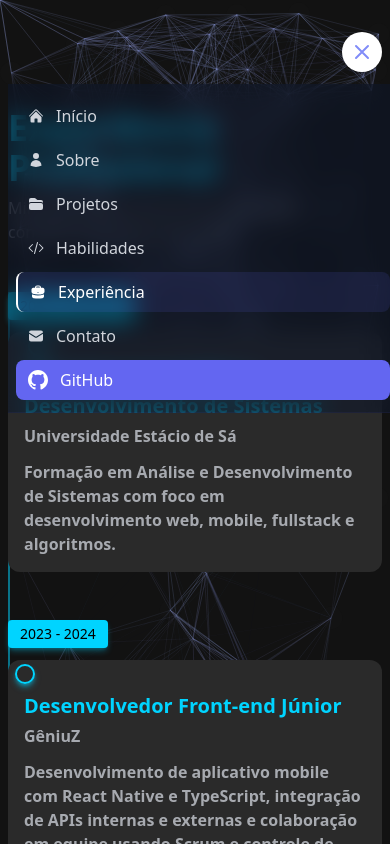
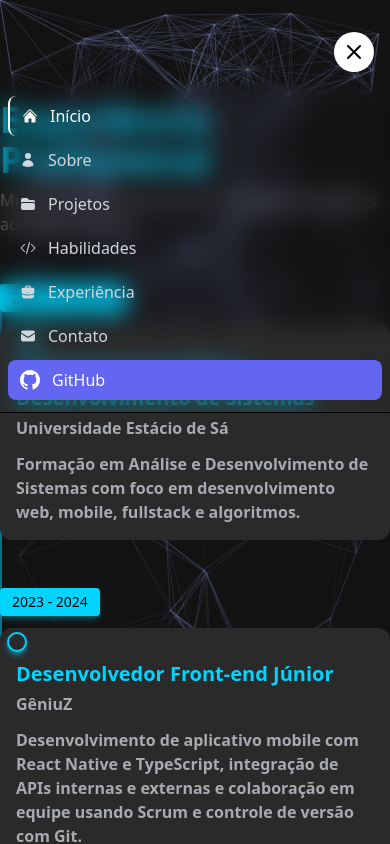
Before and after one commit to MaykGomes92/meu-portfolio, a Next.js app: page /experiencia in a window 390 px wide. Both pictures are taken after a click on the button "Abrir menu". Shown: the top 844 px of the page. Built offline with nearby package versions, Linux system fonts and the light colour scheme.

Commit message:
Revert "."
This reverts commit 01413a12a25b9bc1332ac2438fe2fc263216991f.

```diff
--- a/src/app/contato/page.jsx
+++ b/src/app/contato/page.jsx
@@ -196,7 +196,7 @@ export default function Page() {
                 whileHover={{ scale: 1.05, boxShadow: '0 0 25px rgba(0, 212, 255, 0.6)' }}
               >
                 <div className="w-12 h-12 bg-[#00D4FF20] rounded-full flex items-center justify-center mb-4">
-                  <svg  className="w-6 h-6 text-neon-blue" fill="none" viewBox="0 0 24 24" stroke="currentColor">
+                  <svg className="w-6 h-6 text-neon-blue" fill="none" viewBox="0 0 24 24" stroke="currentColor">
                     <path strokeLinecap="round" strokeLinejoin="round" strokeWidth={2} d="M3 8l7.89 5.26a2 2 0 002.22 0L21 8M5 19h14a2 2 0 002-2V7a2 2 0 00-2-2H5a2 2 0 00-2 2v10a2 2 0 002 2z" />
                   </svg>
                 </div>
@@ -215,7 +215,7 @@ export default function Page() {
                 whileHover={{ scale: 1.05, boxShadow: '0 0 25px rgba(0, 212, 255, 0.6)' }}
               >
                 <div className="w-12 h-12 bg-[#00D4FF20] rounded-full flex items-center justify-center mb-4">
-                  <svg  className="w-6 h-6 text-neon-blue" fill="currentColor" viewBox="0 0 24 24">
+                  <svg className="w-6 h-6 text-neon-blue" fill="currentColor" viewBox="0 0 24 24">
                     <path d="M20.447 20.452h-3.554v-5.569c0-1.328-.027-3.037-1.852-3.037-1.853 0-2.136 1.445-2.136 2.939v5.667H9.351V9h3.414v1.561h.046c.477-.9 1.637-1.85 3.37-1.85 3.601 0 4.267 2.37 4.267 5.455v6.286zM5.337 7.433c-1.144 0-2.063-.926-2.063-2.065 0-1.138.92-2.063 2.063-2.063 1.14 0 2.064.925 2.064 2.063 0 1.139-.925 2.065-2.064 2.065zm1.782 13.019H3.555V9h3.564v11.452zM22.225 0H1.771C.792 0 0 .774 0 1.729v20.542C0 23.227.792 24 1.771 24h20.454C23.2 24 24 23.227 24 22.271V1.729C24 .774 23.2 0 22.225 0z" />
                   </svg>
                 </div>
--- a/src/app/experiencia/page.jsx
+++ b/src/app/experiencia/page.jsx
@@ -53,7 +53,7 @@ export default function Experiencia() {
       <>
         <PageTransicao />
         <ParticlesComponent id="particles" />
-        <motion.div className='relative z-30 flex flex-col h-[100vh] p-2 md:p-0'
+        <motion.div className='relative z-30 flex flex-col h-[100vh]'
           animate={{ opacity: 1, y: 20 }}
           initial={{ opacity: 0, y: 0 }}
           transition={{ duration: .6, delay: 1.5 }}
--- a/src/app/habilidades/page.jsx
+++ b/src/app/habilidades/page.jsx
@@ -14,7 +14,7 @@ export default function Habilidades() {
   React.useEffect(() => {
     const timer = setTimeout(() => {
       setUpdateLoad(false);
-    }, 1700);
+    }, 1000);
 
     return () => clearTimeout(timer);
   }, []);
@@ -31,7 +31,7 @@ export default function Habilidades() {
       <>
         <PageTransicao />
         <ParticlesComponent id="particles" />
-        <motion.div className='relative z-20 flex flex-col md:justify-center mt-12 p-2 h-[100vh] md:mt-0 md:p-0'
+        <motion.div className='relative z-20 flex flex-col justify-center h-[100vh]'
           animate={{ opacity: 1, }}
           initial={{ opacity: 0 }}
           transition={{ duration: .6, delay: 0.8 }}
--- a/src/app/projetos/page.jsx
+++ b/src/app/projetos/page.jsx
@@ -8,7 +8,6 @@ import ProjectCard from './ProjectCard';
 import Loading from '@/components/Loading';
 import Sidebar from '@/components/Sidebar/Sidebar'
 import PageTransicao from '@/components/PageTransicao/PageTransicao';
-import ParticlesComponent from '@/components/particles';
 const categories = ['All', 'Web', 'Mobile', 'UI/UX', '3D', 'Backend']
 
 const projects = [
@@ -19,7 +18,7 @@ const projects = [
     image: '/global-series.jpg',
     category: ['ReactJs', 'StyledComponents', 'Javascript', 'Web'],
     technologies: ['React', 'Three.js', 'TailwindCSS'],
-    github: 'https://github.com/MaykGomes92',
+    github: 'https://global-series.vercel.app/',
     demo: 'https://www.linkedin.com/in/mayk-gomes-11b86222b/',
     featured: true,
   },
@@ -113,8 +112,7 @@ export default function Projetos() {
     return (
       <>
         <PageTransicao />
-        <ParticlesComponent id="particles"/>
-        <motion.div className='relative pt-20 min-h-[100vh] max-w-[100vw] m-auto md:pb-0 z-[4]'
+        <motion.div className='pt-20 bg-[#121212] min-h-[100vh] max-w-[100vw] m-auto md:pb-0'
           animate={{ opacity: 1, }}
           initial={{ opacity: 0 }}
           transition={{ duration: .6, delay: 0.8 }}
@@ -193,7 +191,7 @@ export default function Projetos() {
           </div>
 
           {/* Projects Grid */}
-          <div className="grid grid-cols-1 md:grid-cols-2 lg:grid-cols-3 gap-y-10 p-8 items-center justify-items-center w-[80%] m-auto">
+          <div className="grid grid-cols-1 md:grid-cols-2 lg:grid-cols-3 gap-y-10 p-8 items-center justify-items-center md:w-[80%] w-[100%] m-auto">
             <AnimatePresence>
               {filteredProjects.length > 0 ? (
                 filteredProjects.map((project) => (
--- a/src/app/sobre/page.jsx
+++ b/src/app/sobre/page.jsx
@@ -20,7 +20,7 @@ export default function Sobre() {
   React.useEffect(() => {
     const timer = setTimeout(() => {
       setUpdateLoad(false);
-    }, 1300);
+    }, 1000);
 
     return () => clearTimeout(timer);
   }, []);
@@ -81,7 +81,7 @@ export default function Sobre() {
       <>
         <PageTransicao />
         <ParticlesComponent id="particles" />
-        <motion.div className='relative pt-30 max-w-[100vw] m-auto md:pb-0 pb-8 z-[4]'
+        <motion.div className='relative pt-30 max-w-[100vw] m-auto md:pb-0 pb-8 z-[2]'
           animate={{ opacity: 1, }}
           initial={{ opacity: 0 }}
           transition={{ duration: .6, delay: 0.8 }}
--- a/src/components/Header/Header.jsx
+++ b/src/components/Header/Header.jsx
@@ -54,8 +54,6 @@ const Navbar = ({ activePage = "/" }) => {
   const [isOpen, setIsOpen] = useState(false);
   const [scrolled, setScrolled] = useState(false);
   const [activeSection, setActiveSection] = useState(activePage);
-  const [isActive, setIsActive] = React.useState(usePathname())
-
 
   useEffect(() => {
     const handleScroll = () => {
@@ -92,7 +90,7 @@ const Navbar = ({ activePage = "/" }) => {
       animate="visible"
       className={`fixed  top-0 w-full z-99 transition-all duration-300 ease-in-out hover:scale-105${
         scrolled
-          ? "bg-[#0f172a80] backdrop-blur-md shadow-md border-b border-[#2775e410]"
+          ? "bg-secondary-900/80 backdrop-blur-md shadow-md border-b border-primary-500/10"
           : "bg-transparent"
       }`}
     >
@@ -103,7 +101,7 @@ const Navbar = ({ activePage = "/" }) => {
             <Link href="/" legacyBehavior>
               <a className="flex items-center gap-2 group">
                 <div className="hidden sm:block">
-                  <h2 className="text-sm font-semibold text-white group-hover:text-[#a5b4fc] transition-colors hover:text-[#909dda]">Portfolio</h2>
+                  <h2 className="text-sm font-semibold text-white group-hover:text-primary-300 transition-colors hover:text-[#909dda]">Portfolio</h2>
                   <span className="text-xs font-medium text-[#909dda]">Desenvolvedor Front-end</span>
                 </div>
               </a>
@@ -119,13 +117,14 @@ const Navbar = ({ activePage = "/" }) => {
               className="flex items-center space-x-1"
             >
               {navItems.map((item) => {
+                const isActive = usePathname() === item.path;
 
                 return (
                   <motion.li key={item.name} variants={itemVariants}>
                     <Link href={item.path} legacyBehavior>
                       <a
                         className={`flex items-center px-3 py-2 text-sm font-medium rounded-full transition-all ${
-                          isActive === item.path
+                          isActive
                             ? "text-white  border-l-[3px] border-purple-padrao"
                             : "text-gray-300 hover:text-white hover:bg-primary-500/5"
                         }`}
@@ -161,7 +160,7 @@ const Navbar = ({ activePage = "/" }) => {
 
           <button
             type="button"
-            className="md:hidden p-2 cursor-pointer rounded-full bg-white text-[#818cf8] hover:text-white hover:bg-purple-padrao transition delay-50 duration-300 ease-in-out"
+            className="md:hidden p-2 cursor-pointer rounded-full bg-white text-primary-400 hover:text-white hover:bg-purple-padrao transition delay-50 duration-300 ease-in-out"
             onClick={() => setIsOpen(!isOpen)}
             aria-expanded={isOpen}
           >
@@ -186,7 +185,7 @@ const Navbar = ({ activePage = "/" }) => {
             animate={{ opacity: 1, height: "auto" }}
             exit={{ opacity: 0, height: 0 }}
             transition={{ duration: 0.3, ease: [0.22, 1, 0.36, 1] }}
-            className="md:hidden bg-[#0f172a95] backdrop-blur-md border-b border-[#6366f110]"
+            className="md:hidden bg-secondary-900/95 backdrop-blur-md border-b border-primary-500/10"
           >
             <div className="px-2 py-3 space-y-1 z-[99]">
               {navItems.map((item) => (
@@ -197,9 +196,9 @@ const Navbar = ({ activePage = "/" }) => {
                 >
                   <a
                     className={`flex items-center px-3 py-2 text-base font-medium rounded-lg ${
-                      isActive === item.path
-                        ? "text-white bg-[#6366f120] border-l-2 border-[##6366f1]"
-                        : "text-gray-300 hover:text-white hover:bg-[#6366f110]"
+                      activeSection === item.path
+                        ? "text-white bg-primary-500/20 border-l-2 border-primary-500"
+                        : "text-gray-300 hover:text-white hover:bg-primary-500/10"
                     }`}
                     onClick={() => {
                       setActiveSection(item.path);
--- a/src/components/PageTransicao/PageTransicao.jsx
+++ b/src/components/PageTransicao/PageTransicao.jsx
@@ -1,19 +1,15 @@
 'use client'
 import React from 'react'
-import { motion } from 'framer-motion'
+import {motion} from 'framer-motion'
 export default function PageTransicao() {
   return (
-    <motion.div className='bg-dark-black w-[99vw] h-[100vh] absolute top-0 left-0 z-10'
-      initial={{ width: '99vw', height:'100vh' }}
-      animate={{  width: '0vw', height:'0vh' }}
+    <div className='bg-dark-black w-[99vw] h-[100vh] absolute top-0 left-0 -z-5'>
+      <motion.div className="w-8 h-[100vh] bg-purple-500/30 shadow absolute top-0 left-0 blur-[12px]"
+      initial={{ opacity: 0, x: '0vw' }}
+      animate={{ opacity: [0, 0.4, 0.6, 0.8, 1, 0], x: '99vw', width: '0' }}
       transition={{ duration: 1, ease: 'easeInOut' }}
-    >
-      <motion.div className="w-8 h-[100vh] bg-purple-500/30 shadow absolute top-0 left-0 blur-[12px]"
-        initial={{ opacity: 0, x: '0vw' }}
-        animate={{ opacity: [0, 0.4, 0.6, 0.8, 1, 0], x: '99vw', width: '0' }}
-        transition={{ duration: 1, ease: 'easeInOut' }}
       >
       </motion.div>
-    </motion.div>
+    </div>
   )
 }
--- a/src/components/Scene/SceneActive.jsx
+++ b/src/components/Scene/SceneActive.jsx
@@ -105,7 +105,7 @@ export default function SceneActive() {
           <Link href="/sobre" legacyBehavior>
             <a>
               <motion.button
-                className="relative cursor-pointer px-7 py-3 font-medium text-white bg-purple-padrao rounded-lg overflow-hidden group"
+                className="relative cursor-pointer px-7 py-3 font-medium text-white bg-purple-600 rounded-lg overflow-hidden group"
                 whileHover={{ y: -2, boxShadow: "0 10px 15px -3px rgba(0, 0, 0, 0.2)" }}
                 whileTap={{ y: 0, boxShadow: "none", scale: 0.98 }}
               >
@@ -128,7 +128,7 @@ export default function SceneActive() {
               >
                 <span className="relative z-10 group-hover:text-white transition-colors duration-300">Entre em Contato</span>
                 <motion.div
-                  className="absolute inset-0 bg-[#4f46e590]"
+                  className="absolute inset-0 bg-primary-600/90"
                   initial={{ y: '100%' }}
                   whileHover={{ y: 0 }}
                   transition={{ duration: 0.3, ease: [0.22, 1, 0.36, 1] }}
```
